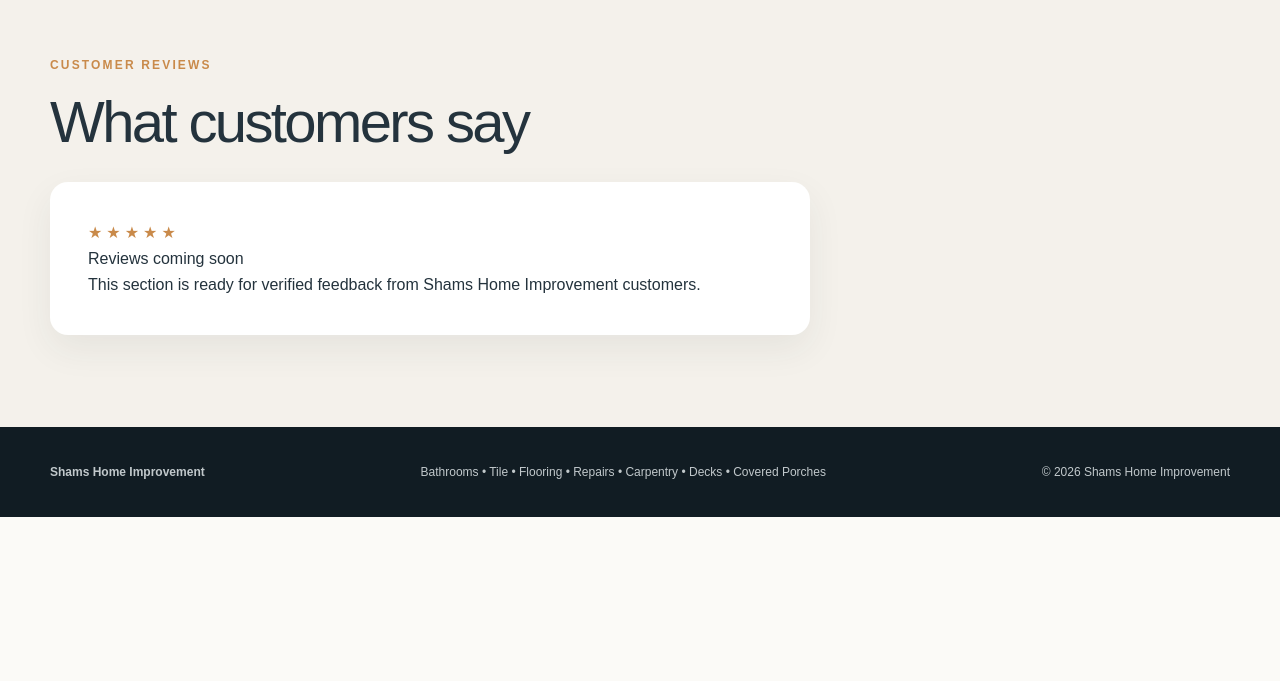
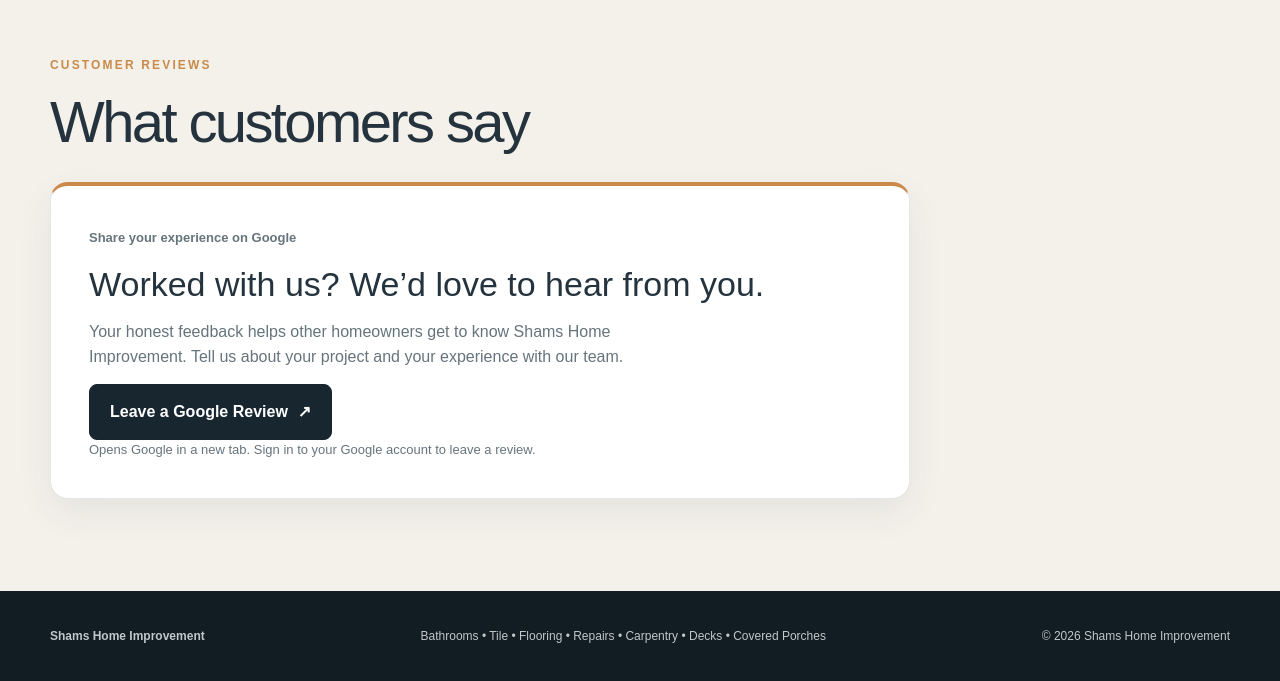
Before and after one commit to springsun84ss-art/Shams-Home-Improvement-, a Next.js app: page / in a window 1280 px wide. Shown: the part 6140-6821 px from the top of the page. Before the commit the page ends 6657 px from the top, so only its background shows below. Built offline with nearby package versions, Linux system fonts and the light colour scheme.

Commit message:
Add inviting customer reviews section and Google review link

```diff
--- a/app/page.tsx
+++ b/app/page.tsx
@@ -106,7 +106,13 @@
           <div className="container">
             <p className="eyebrow">Customer Reviews</p>
             <h2>What customers say</h2>
-            <div className="reviewCard"><div>★★★★★</div><h3>Reviews coming soon</h3><p>This section is ready for verified feedback from Shams Home Improvement customers.</p></div>
+            <div className="reviewCard" style={{ maxWidth: 860, border: "1px solid rgba(36,51,61,.12)", borderTop: "4px solid var(--accent)" }}>
+              <span style={{ color: "var(--muted)", fontSize: 13, fontWeight: 700 }}>Share your experience on Google</span>
+              <h3 style={{ fontSize: "clamp(24px,4vw,34px)", lineHeight: 1.2, margin: "14px 0" }}>Worked with us? We’d love to hear from you.</h3>
+              <p style={{ color: "var(--muted)", maxWidth: 620 }}>Your honest feedback helps other homeowners get to know Shams Home Improvement. Tell us about your project and your experience with our team.</p>
+              <a className="button dark" href="https://g.page/r/CVK0xJQOsZTXEBM/review" target="_blank" rel="noopener noreferrer" style={{ marginTop: 14 }}>Leave a Google Review <span aria-hidden="true" style={{ marginLeft: 10 }}>↗</span></a>
+              <p style={{ color: "var(--muted)", fontSize: 13, marginBottom: 0 }}>Opens Google in a new tab. Sign in to your Google account to leave a review.</p>
+            </div>
           </div>
         </section>
       </main>
```
